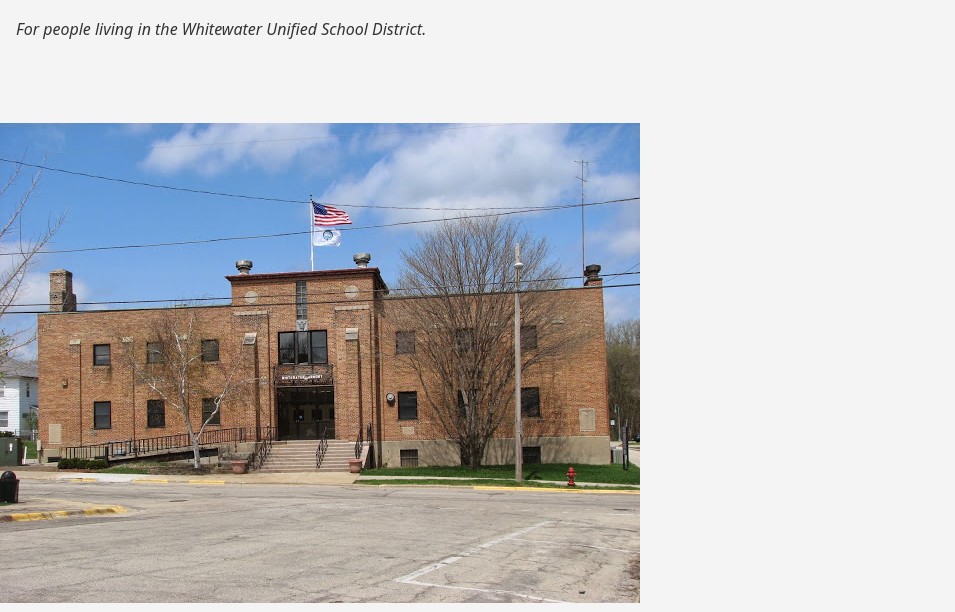
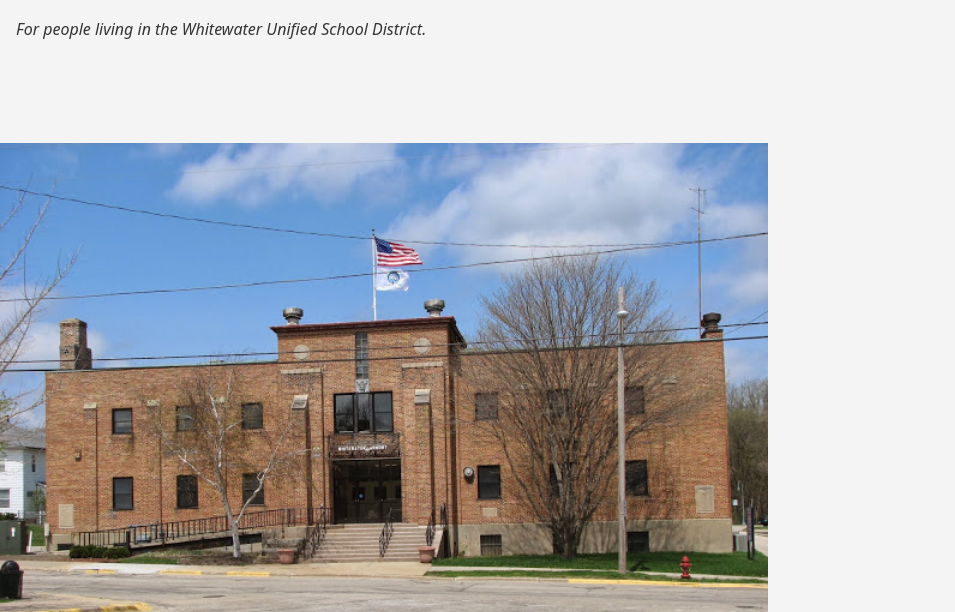
Before and after one commit to EttyYeti/pantry-site, a plain HTML site: page index.html in a window 1280 px wide. Shown: the part 188-800 px from the top of the page, without its empty margins (0-955 px from the left). Drawn offline with Linux system fonts and the light colour scheme.

Commit message:
main image

```diff
--- a/style.css
+++ b/style.css
@@ -40,6 +40,14 @@ footer {
   padding: 1rem;
   background: #ddd;
   margin-top: 2rem;
+}
+
+/* Image on main page */
+.main-image {
+  width: 60%; /* Makes the image stretch across the page */
+  height: auto; /* Keeps the aspect ratio of the image */
+  display: block; /* Removes any extra space below the image */
+  margin: 20px 0; /* Adds space above and below the image */
 }
 
 /* Contact section styling */
```
